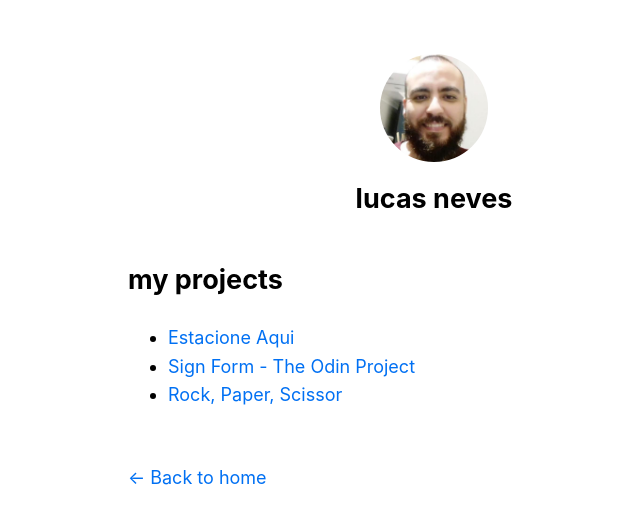
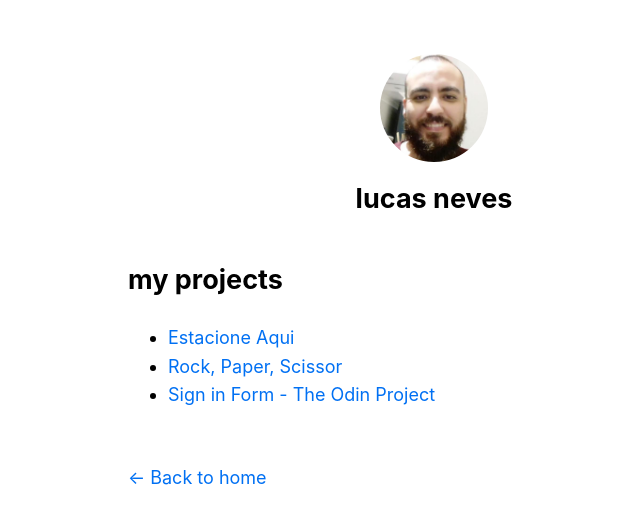
Before and after one commit to lucasoneves/next2023, a Next.js app: page /projects in a window 1280 px wide. Shown: the top 524 px of the page, without its empty margins (206-846 px from the left). Built offline with nearby package versions, Linux system fonts and the light colour scheme.

Commit message:
Loading Paths dynamically

```diff
--- a/data/dummy-backend.json
+++ b/data/dummy-backend.json
@@ -1,7 +1,28 @@
 {
-    "projects": [
-        { "id": 1, "title": "Estacione Aqui", "path": "estacione-aqui"},
-        { "id": 2, "title": "Sign Form - The Odin Project", "path": "sign-form-odin-project"},
-        { "id": 3, "title": "Rock, Paper, Scissor", "path": "rock-paper-scissor"}
-    ]
+  "projects": [
+    {
+      "title": "Estacione Aqui",
+      "id": "1",
+      "pathName": "estacione-aqui",
+      "description": "Um simples sistema de gerenciamento para estacionamentos.",
+      "createdAt": "2010-07-04T19:51:27.600Z",
+      "updatedAt": "2010-07-05T19:51:27.600Z"
+    },
+    {
+      "title": "Rock, Paper, Scissor",
+      "id": "2",
+      "pathName": "rock-paper-scissor",
+      "description": "O clássico jogo Pedra, papel e tesoura",
+      "createdAt": "2010-07-04T19:51:27.600Z",
+      "updatedAt": "2010-07-05T19:51:27.600Z"
+    },
+    {
+      "title": "Sign in Form - The Odin Project",
+      "id": "3",
+      "pathName": "sign-in-odin-project",
+      "description": "Formulário de cadastro que faz parte do programa The Odin Project",
+      "createdAt": "2010-07-04T19:51:27.600Z",
+      "updatedAt": "2010-07-05T19:51:27.600Z"
+    }
+  ]
 }
--- a/pages/projects/index.js
+++ b/pages/projects/index.js
@@ -16,7 +16,7 @@ export default function Projects(props) {
         <ul>
           {projects.map((project) => (
             <li key={project.id}>
-              <Link href={`/projects/${project.path}`}>{project.title}</Link>
+              <Link href={`/projects/${project.pathName}`}>{project.title}</Link>
             </li>
           ))}
         </ul>
```
Also changed, not shown: pages/projects/[id].js (deleted, +0 -50 lines), pages/projects/[pathName].js (added, +47 -0 lines).
